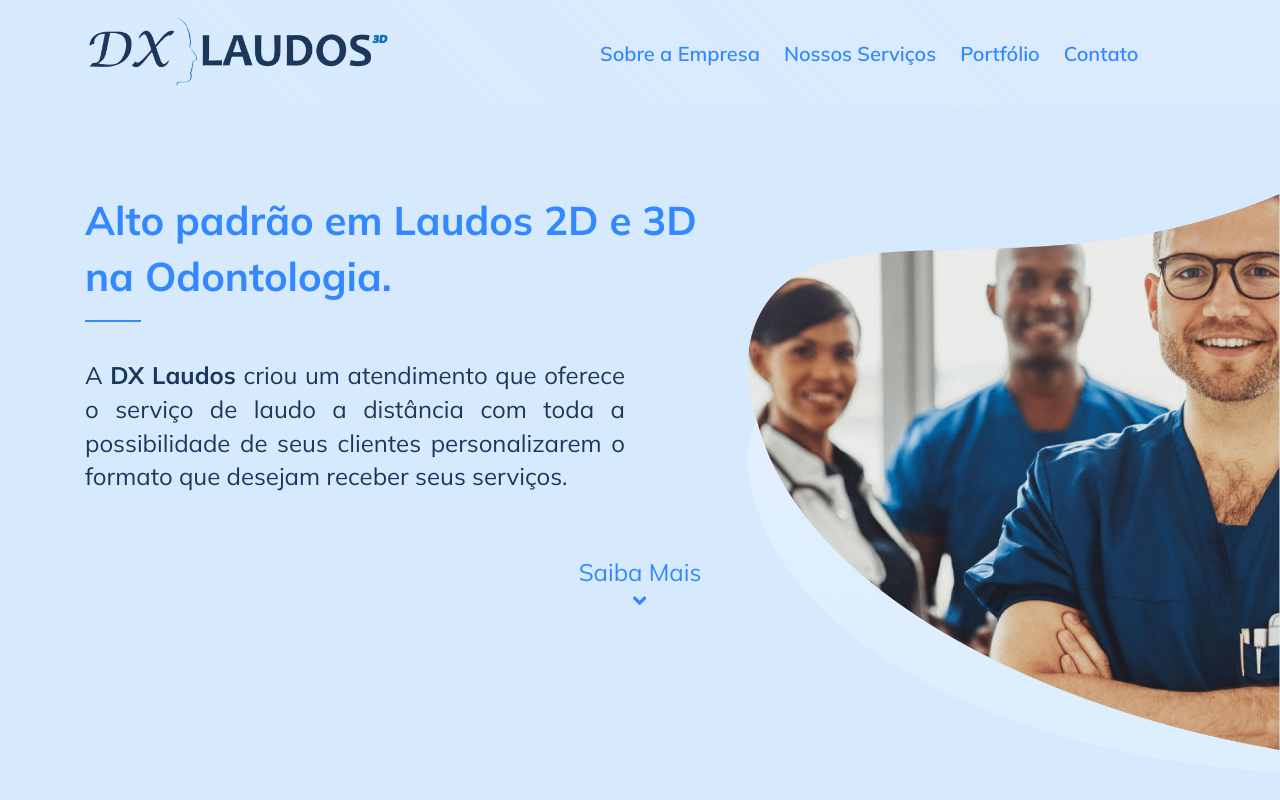
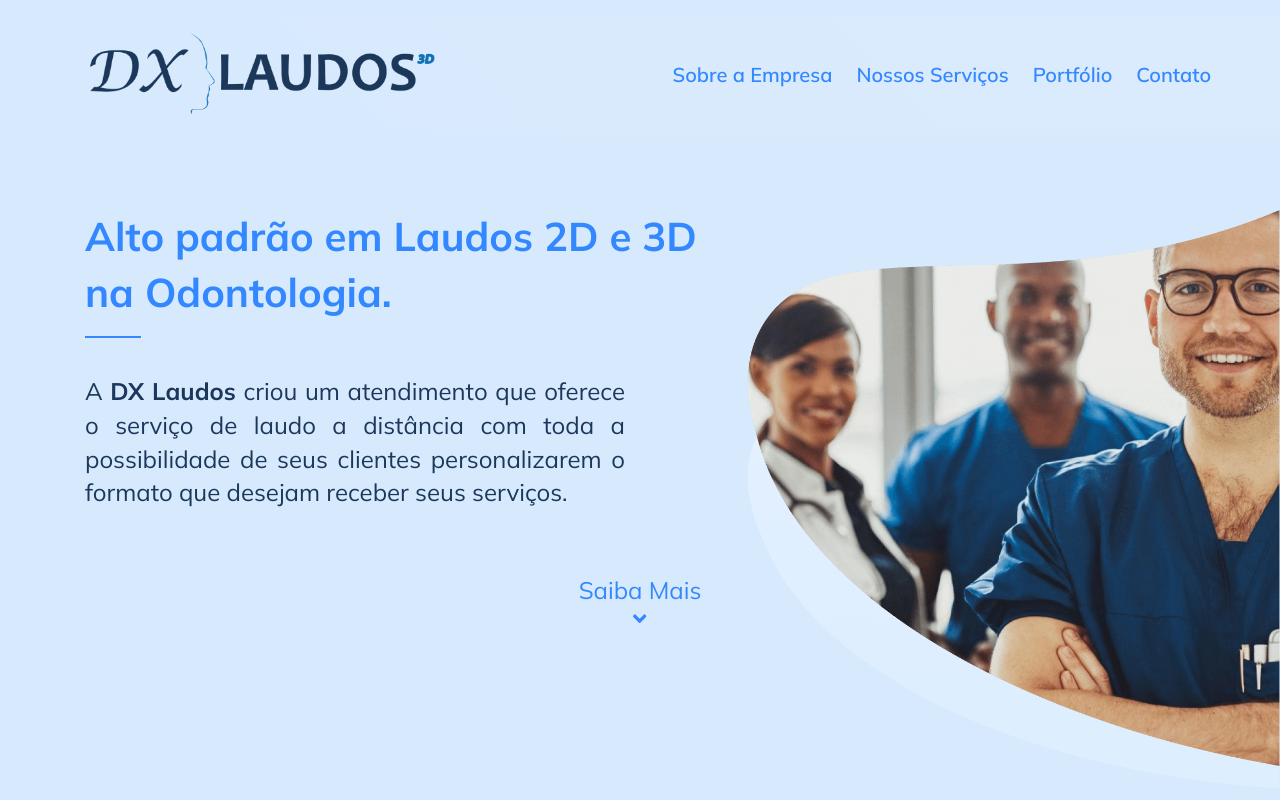
Before and after one commit to DXLAUDOS/DxLaudos, a React (Create React App) app: page / in a window 1280 px wide. Built offline with nearby package versions, Linux system fonts and the light colour scheme.

Commit message:
Navbar spacing ajust

```diff
--- a/src/components/Logo/index.js
+++ b/src/components/Logo/index.js
@@ -15,7 +15,7 @@ const index = ({ type = "main" }) => {
       break;
   }
   return (
-    <>
+    <div className={"Logo"}>
       <a href={"#"}>
         <img
           src={logoSrc}
@@ -23,7 +23,7 @@ const index = ({ type = "main" }) => {
           draggable={"false"}
         />
       </a>
-    </>
+    </div>
   );
 };
 
--- a/src/components/Logo/index.scss
+++ b/src/components/Logo/index.scss
@@ -1,3 +1,6 @@
 .Logo {
-  max-width: 100%;
+  width: 100%;
+  img {
+    max-width: 100%;
+  }
 }
--- a/src/components/Navbar/index.js
+++ b/src/components/Navbar/index.js
@@ -1,24 +1,57 @@
-import React from "react";
+import React, { Component, setState } from "react";
 import { Container, Row, Col } from "react-grid-system";
+import cn from "classnames";
 
 import "./index.scss";
 
 import Logo from "../Logo";
+
+export default class Navbar extends Component {
+  constructor(props) {
+    super(props);
+    this.state = {
+      windowTop: 0,
+    };
+    this.handleScroll = this.handleScroll.bind(this);
+  }
+  componentDidMount() {
+    window.addEventListener("scroll", this.handleScroll, { passive: true });
+  }
+
+  componentWillUnmount() {
+    window.removeEventListener("scroll", this.handleScroll);
+  }
+
+  handleScroll(event) {
+    this.setState({
+      ...this.state,
+      windowTop: window.scrollY,
+    });
+    console.log(this.state);
+  }
+
+  render() {
     const linksIdList = [
       "Sobre a Empresa",
       "Nossos Serviços",
       "Portfólio",
       "Contato",
     ];
-const Navbar = () => {
     return (
-    <nav className={"Navbar"}>
+      <nav
+        className={cn("Navbar", {
+          "Navbar--fixed": window.scrollY > 30,
+        })}
+      >
         <Container>
           <Row align={"center"}>
-          <Col md={3.5}>
+            <Col
+              style={{ transition: "width 300ms var(--default-cubic)" }}
+              md={window.scrollY > 30 ? 3 : 4}
+            >
               <Logo />
             </Col>
-          <Col md={7} offset={{ md: 1.5 }}>
+            <Col md={window.scrollY > 30 ? 9 : 8}>
               <ul>
                 {linksIdList.map((e, i) => {
                   return (
@@ -33,6 +66,5 @@ const Navbar = () => {
         </Container>
       </nav>
     );
-};
-
-export default Navbar;
+  }
+}
--- a/src/components/Navbar/index.scss
+++ b/src/components/Navbar/index.scss
@@ -1,14 +1,22 @@
 .Navbar {
-  margin-top: 0;
+  margin: 1rem 0 1.5rem;
   padding: 1rem 0;
-  position: fixed; /* Safari */
+  position: relative; /* Safari */
   top: 0;
   left: 0;
   right: 0;
   z-index: 99999;
   background-color: var(--background);
   background: var(--gradient-secondary);
-  transition: background-color 300ms var(--default-cubic);
+  transition: background-color 300ms var(--default-cubic),
+    position 300ms var(--default-cubic);
+  &--fixed {
+    margin: 0;
+    position: fixed; /* Safari */
+    top: 0;
+    left: 0;
+    right: 0;
+  }
   &:hover {
     background-color: rgba(215, 233, 253, 0.8);
   }
@@ -16,6 +24,7 @@
     list-style: none;
     display: inline-block;
     width: 100%;
+    text-align: right;
     li {
       display: inline-block;
       margin-right: 1.5rem;
--- a/src/containers/presentation/index.scss
+++ b/src/containers/presentation/index.scss
@@ -14,7 +14,7 @@
     }
   }
   &__SaibaMais {
-    margin-top: 30px;
+    margin-top: 2rem;
     h4 {
       margin-bottom: 0;
     }
```
Also changed, not shown: 1 other file (tests, documents, lock files or other folders). Lines whose indentation alone changed are shown as unchanged.
